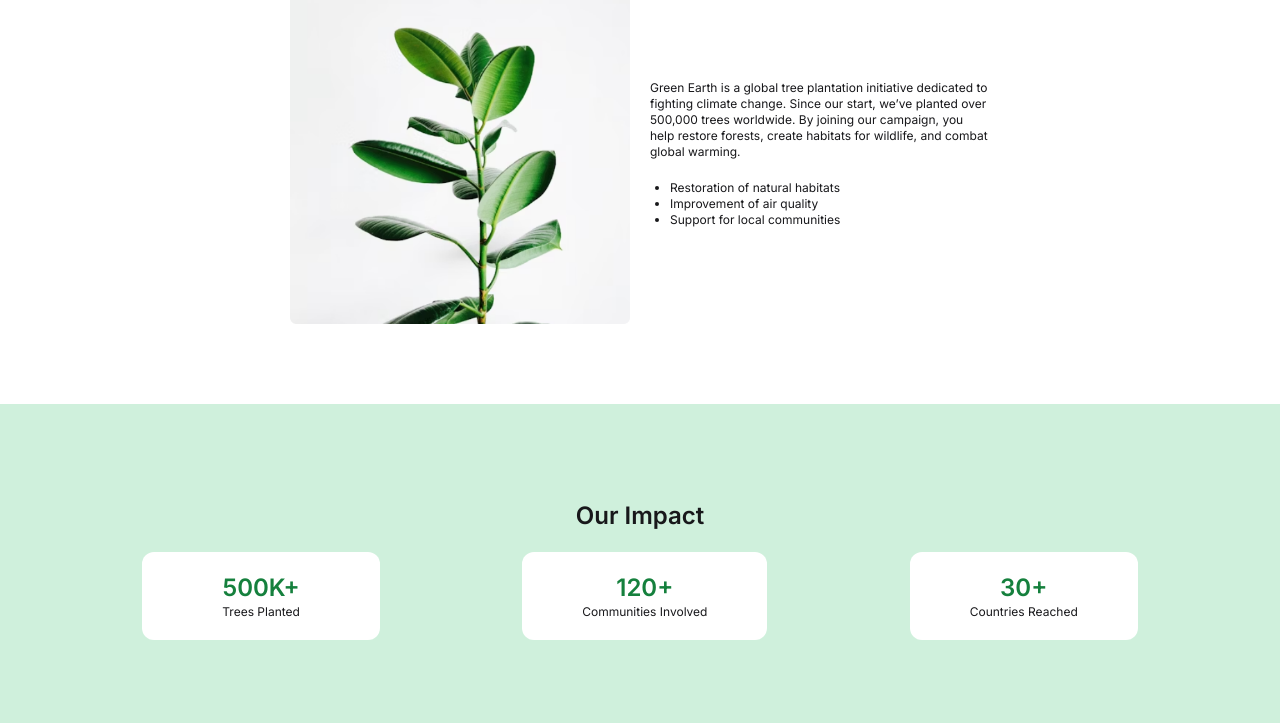
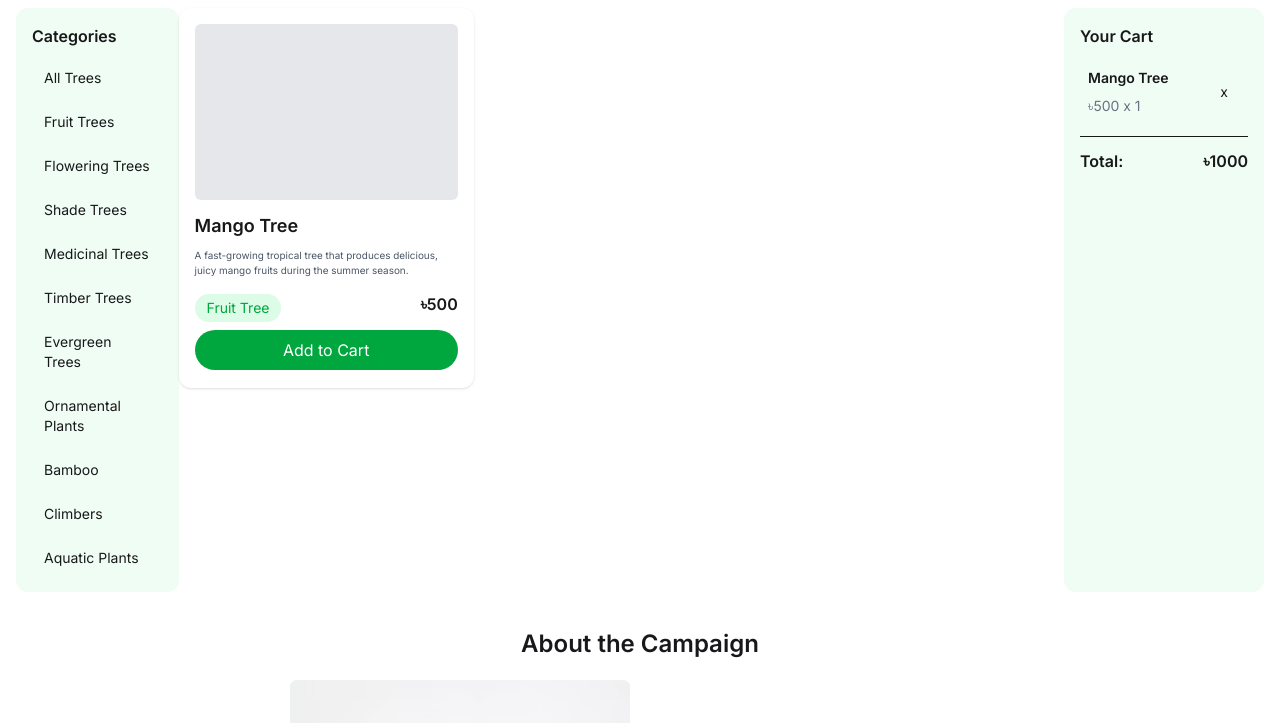
Before and after one commit to isaniul111/Green-world-Assignment-06, a plain HTML site: page index.html in a window 1280 px wide. Shown: the part 535-1258 px from the top of the page. Drawn offline with nearby package versions, Linux system fonts and the light colour scheme; a web font is replaced by a local one.

Commit message:
added full design

```diff
--- a/index.html
+++ b/index.html
@@ -80,6 +80,123 @@
       </div>
     </section>
 
+    <!-- Cards section begains hare  -->
+    <section>
+      <div class="max-w-screen-2xl mx-auto p-4">
+        <h1 class="text-center text-2xl md:text-3xl font-semibold mb-6">Choose Your Trees</h1>
+
+        <div class="flex">
+          <!-- Sidebar -->
+          <aside class="w-1/5 bg-green-50 p-4 rounded-xl">
+            <h2 class="font-semibold mb-3">Categories</h2>
+            <ul class="space-y-2 text-sm">
+              <li>
+                <button class="block px-3 py-2 rounded-md hover:bg-green-600 hover:text-white w-full text-left">
+                  All Trees
+                </button>
+              </li>
+              <li>
+                <button class="block px-3 py-2 rounded-md hover:bg-green-600 hover:text-white w-full text-left">
+                  Fruit Trees
+                </button>
+              </li>
+              <li>
+                <button class="block px-3 py-2 rounded-md hover:bg-green-600 hover:text-white w-full text-left">
+                  Flowering Trees
+                </button>
+              </li>
+              <li>
+                <button class="block px-3 py-2 rounded-md hover:bg-green-600 hover:text-white w-full text-left">
+                  Shade Trees
+                </button>
+              </li>
+              <li>
+                <button class="block px-3 py-2 rounded-md hover:bg-green-600 hover:text-white w-full text-left">
+                  Medicinal Trees
+                </button>
+              </li>
+              <li>
+                <button class="block px-3 py-2 rounded-md hover:bg-green-600 hover:text-white w-full text-left">
+                  Timber Trees
+                </button>
+              </li>
+              <li>
+                <button class="block px-3 py-2 rounded-md hover:bg-green-600 hover:text-white w-full text-left">
+                  Evergreen Trees
+                </button>
+              </li>
+              <li>
+                <button class="block px-3 py-2 rounded-md hover:bg-green-600 hover:text-white w-full text-left">
+                  Ornamental Plants
+                </button>
+              </li>
+              <li>
+                <button class="block px-3 py-2 rounded-md hover:bg-green-600 hover:text-white w-full text-left">
+                  Bamboo
+                </button>
+              </li>
+              <li>
+                <button class="block px-3 py-2 rounded-md hover:bg-green-600 hover:text-white w-full text-left">
+                  Climbers
+                </button>
+              </li>
+              <li>
+                <button class="block px-3 py-2 rounded-md hover:bg-green-600 hover:text-white w-full text-left">
+                  Aquatic Plants
+                </button>
+              </li>
+            </ul>
+          </aside>
+
+          <!-- Product Grid -->
+          <main class="grid grid-cols-3">
+            <!-- Card -->
+            <div class="h-[380px] bg-white shadow rounded-xl p-4">
+              <div class="h-44 bg-gray-200 rounded-md mb-3"></div>
+              <h3 class="font-semibold text-lg mb-2">Mango Tree</h3>
+              <p class="text-[0.62rem] text-gray-600 mb-2">
+                A fast-growing tropical tree that produces delicious, juicy mango fruits during the summer season.
+              </p>
+              <div class="mt-auto flex items-center justify-between mb-2">
+                <p class="text-green-600 text-sm mt-2 block py-1 px-3 bg-[#DCFCE7] text-[#15803D] rounded-full">
+                  Fruit Tree
+                </p>
+                <p class="font-semibold">৳500</p>
+              </div>
+
+              <div class="mt-auto flex items-center justify-between">
+                <button class="w-full bg-green-600 text-white px-4 py-2 rounded-full hover:bg-green-700">
+                  Add to Cart
+                </button>
+              </div>
+            </div>
+          </main>
+
+          <!-- Cart -->
+          <aside class="w-1/4 bg-green-50 p-4 rounded-xl">
+            <h2 class="font-semibold mb-3">Your Cart</h2>
+            <div class="space-y-3 text-sm">
+              <div class="flex justify-between items-center p-2 bg-[#F0FDF4]">
+                <div class="space-y-2">
+                  <h3 class="text-[0.875rem] font-semibold">Mango Tree</h3>
+                  <h3 class="text-gray-500">৳500 x 1</h3>
+                </div>
+                <div>
+                    <button class="p-3">x</button>
+                </div>
+              </div>
+
+            </div>
+            <hr class="my-3" />
+            <div class="flex items-center justify-between font-semibold">
+              <span>Total:</span>
+              <span>৳1000</span>
+            </div>
+          </aside>
+        </div>
+      </div>
+    </section>
+
     <!-- About the campain section   -->
     <section class="w-[700px] justify-center mx-auto mb-20">
       <h3 class="text-2xl text-center font-semibold my-5">About the Campaign</h3>
@@ -141,9 +258,9 @@
       </div>
     </section>
     <!-- footer section  -->
-     <footer class="flex  bg-[#14532D] w-full h-14 items-center justify-center">
-        <h2 class=" text-white text-xs">© 2025 Green Earth. All Rights Reserved.</h2>
-     </footer>
+    <footer class="flex bg-[#14532D] w-full h-14 items-center justify-center">
+      <h2 class="text-white text-xs">© 2025 Green Earth. All Rights Reserved.</h2>
+    </footer>
     <script src="script/index.js"></script>
   </body>
 </html>
```
